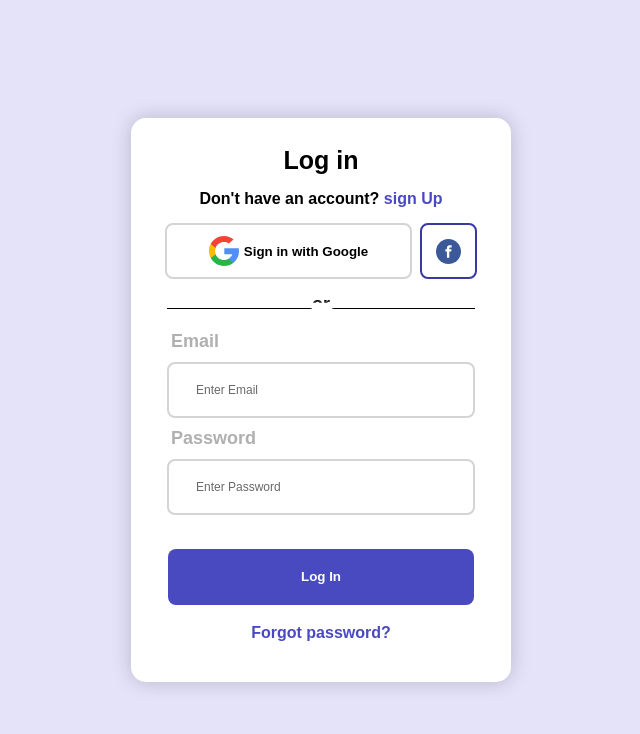
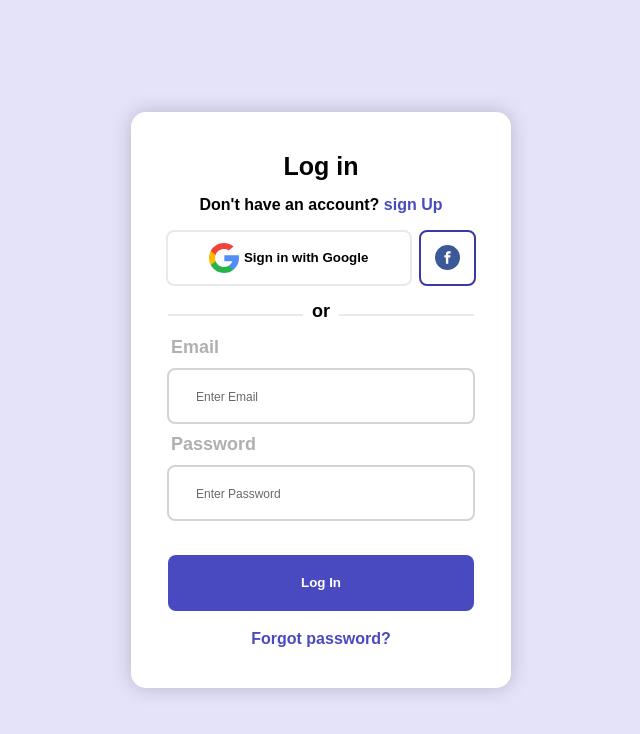
Before and after one commit to jthamayo/login-popup, a plain HTML site: page index.html in a window 1280 px wide. Shown: the whole page, without its empty margins (319-959 px from the left). Drawn offline with Linux system fonts and the light colour scheme.

Commit message:
style pseudo-elements

```diff
--- a/style.css
+++ b/style.css
@@ -30,10 +30,10 @@ div.card{
     box-shadow: 0px 0px 20px rgb(6, 6, 6, 0.2);
     border-radius: 15px;
     text-align: center;
-    padding: 2% 0 3% 0;
+    padding: 3% 0;
 }
 div.social-login{
-    width: 380px;
+    width: 378px;
     display: flex;
     justify-content: center;
     gap: 2%;
@@ -44,7 +44,7 @@ button.google-btn img{
 button.google-btn{
     width: 65%;
     height: 56px;
-    border-color: rgb(212, 212, 212);
+    border-color: rgb(233, 233, 233);
     border-radius: 8px;
     background-color: transparent;
     display: flex;
@@ -73,18 +73,6 @@ p.btn-text{
     z-index: 3;
     position: relative;
 }
-span::before{
-    content: "";
-    box-shadow: 0 0 3px rgb(255, 255, 255);
-    z-index: 0;
-    background-color: rgb(255, 255, 255);
-    width: 20px;
-    height: 10px;
-    top: 40%;
-    left: 0;
-    position: absolute;
-
-}
 
 div.email-login{
     display: flex;
@@ -95,12 +83,26 @@ div.email-login{
     margin-bottom: 30px;
     position: relative;
 }
+
+/*-------line---------------------*/
+
 div.email-login::before{
-    background-color: black;
+    background-color: rgb(233, 233, 233);
     position: absolute;
+    left: -3px;
     content: "";
-    width: 308px;
-    height: 1px;
+    width: 45%;
+    height: 1.5px;
+    top: -23px;
+    z-index: 1;
+}
+div.email-login::after{
+    background-color: rgb(233, 233, 233);
+    position: absolute;
+    right: -3px;
+    content: "";
+    width: 45%;
+    height: 1.5px;
     top: -23px;
     z-index: 1;
 }
@@ -116,6 +118,11 @@ div.email-login input::placeholder{
     padding-left: 25px;
     font-size: 12px;
     color: rgb(105, 105, 105);
+}
+
+div.email-login input:focus{
+    border-color: rgb(74, 74, 192);
+    outline: none;
 }
 
 .email-login label{
@@ -148,9 +155,6 @@ form{
     justify-content: space-around;
     height: 100%;
 }
-span{
-    display: block;
-}
 
 a{
     text-decoration: none;
```
